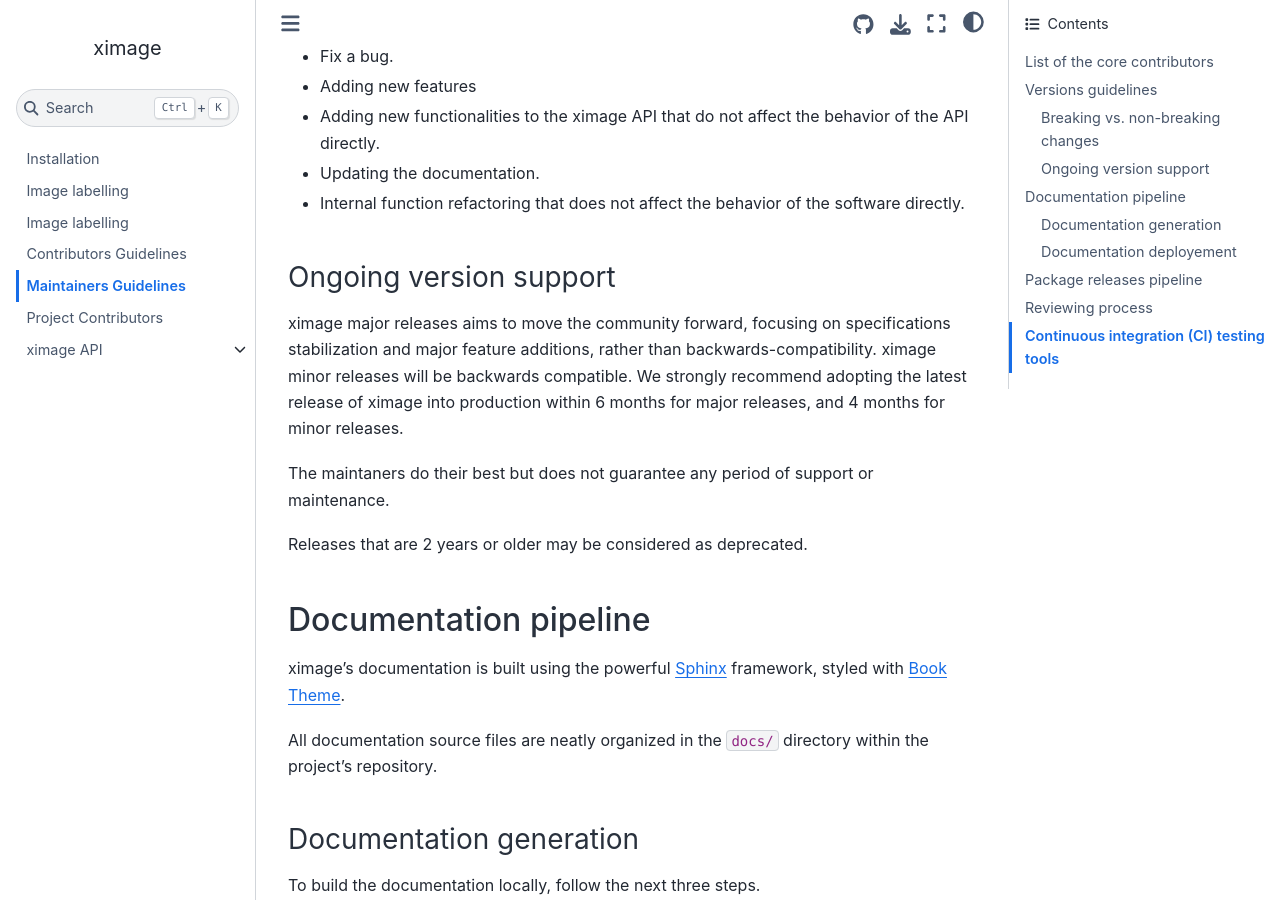
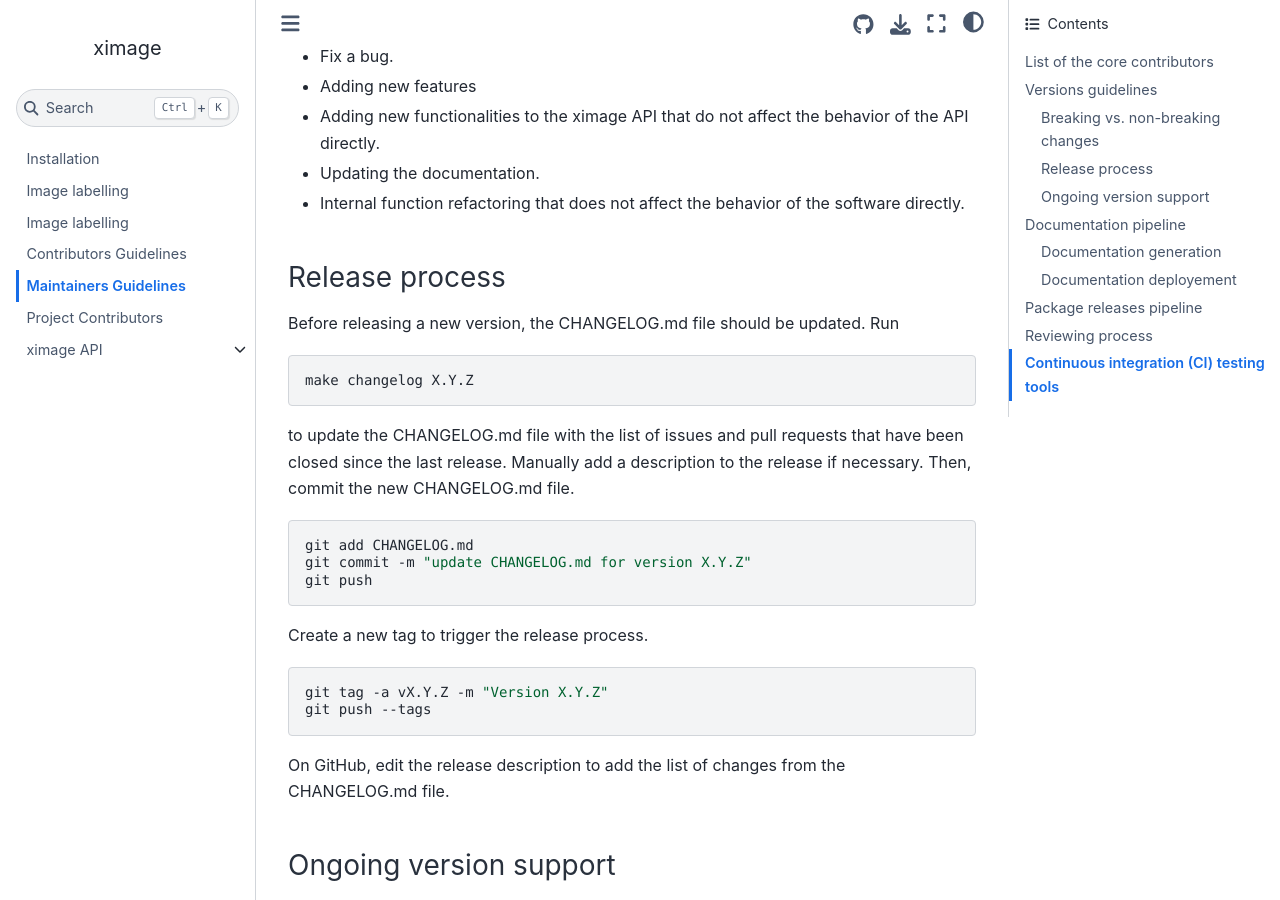
Before and after one commit to ghiggi/ximage, a Sphinx documentation site: the page built from docs/source/maintainers_guidelines.rst, in a window 1280 px wide and 900 px high, scrolled down 1077 px. Built offline with Sphinx 7.4.7 and the Sphinx Book theme 1.1.4, drawn with Linux system fonts in a browser that asks for light colours.

Commit message:
add changelog generation command and doc

```diff
--- a/docs/source/maintainers_guidelines.rst
+++ b/docs/source/maintainers_guidelines.rst
@@ -45,6 +45,35 @@ Examples of non-breaking changes include :
 - Adding new functionalities to the ximage API that do not affect the behavior of the API directly.
 - Updating the documentation.
 - Internal function refactoring that does not affect the behavior of the software directly.
+
+
+Release process
+---------------
+
+Before releasing a new version, the CHANGELOG.md file should be updated. Run
+
+.. code-block:: bash
+
+    make changelog X.Y.Z
+
+to update the CHANGELOG.md file with the list of issues and pull requests that have been closed since the last release.
+Manually add a description to the release if necessary.
+Then, commit the new CHANGELOG.md file.
+
+.. code-block:: bash
+
+    git add CHANGELOG.md
+    git commit -m "update CHANGELOG.md for version X.Y.Z"
+    git push
+
+Create a new tag to trigger the release process.
+
+.. code-block:: bash
+
+    git tag -a vX.Y.Z -m "Version X.Y.Z"
+    git push --tags
+
+On GitHub, edit the release description to add the list of changes from the CHANGELOG.md file.
 
 
 Ongoing version support
--- a/pyproject.toml
+++ b/pyproject.toml
@@ -44,7 +44,7 @@ requires-python = ">=3.8"
 dynamic = ["version"]
 
 [project.optional-dependencies]
-dev = ["pre-commit",
+dev = ["pre-commit", "loghub",
        "black", "black[jupyter]", "blackdoc", "ruff", "codespell",
        "pytest", "pytest-cov", "pytest-mock", "pydantic",
        "pip-tools", "bumpver", "twine",
```
Also changed, not shown: CHANGELOG.md (+1 -3 lines), 1 other file.
